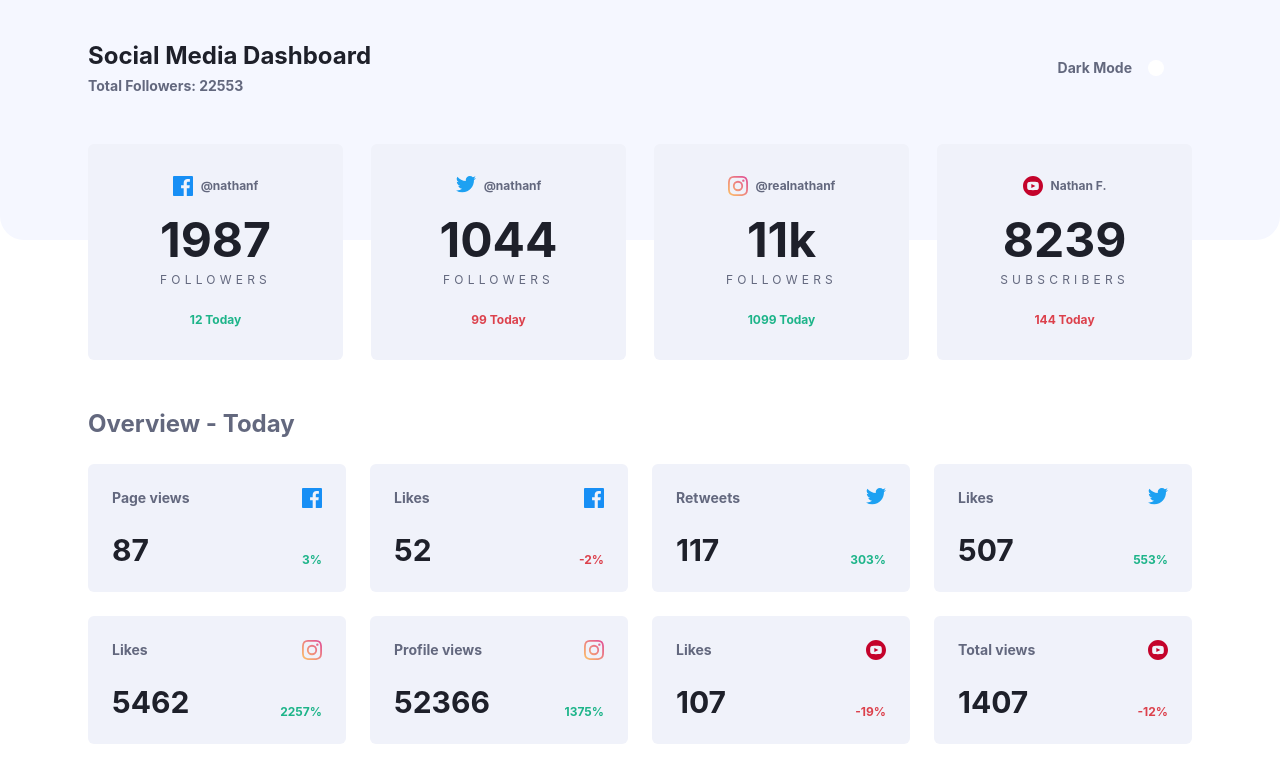
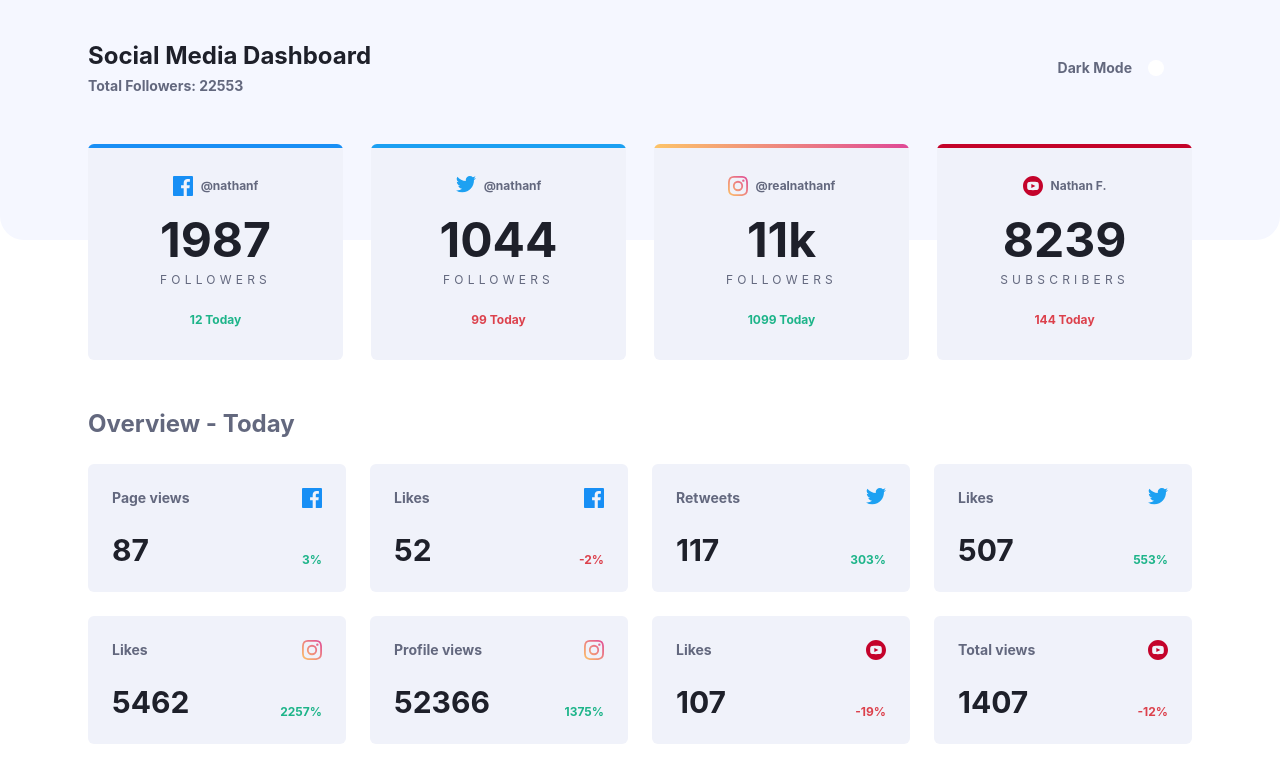
Before and after one commit to gabriel-lavilledevaure/BUT3_Crea_S5_26-TP1, a React (Vite) app: page / in a window 1280 px wide. Shown: the top 782 px of the page. Built offline with nearby package versions, Linux system fonts and the light colour scheme.

Commit message:
Update border

```diff
--- a/src/App.jsx
+++ b/src/App.jsx
@@ -1,4 +1,4 @@
-import { useEffect, useState } from "react";
+import { useState } from "react";
 
 import Social from "./components/Social";
 import SocialDetails from "./components/SocialDetails";
@@ -7,15 +7,13 @@ import data from "./data/data";
 
 function App() {
   const [darkMode, setDarkMode] = useState(false);
+
   const totalFollowers = data.reduce((total, card) => total + card.total, 0);
 
-  useEffect(() => {
-    document.documentElement.classList.toggle("dark", darkMode);
-  }, [darkMode]);
-
   return (
-    <main className="bg-background text-text-primary relative min-h-screen">
-      {/* Fond supérieur */}
+    <main
+      className={`${darkMode ? "dark" : ""} bg-background text-text-primary relative min-h-screen`}
+    >
       <div className="bg-top-background absolute top-0 left-0 h-60 w-full rounded-b-3xl" />
 
       <div className="relative mx-auto w-full max-w-6xl px-6 py-10">
--- a/src/components/Social.jsx
+++ b/src/components/Social.jsx
@@ -1,16 +1,19 @@
 function Social({ platform, icon, user, total, today }) {
   const borderColor = {
-    facebook: "bg-facebook",
-    twitter: "bg-twitter",
-    instagram: "bg-instagram",
-    youtube: "bg-youtube",
+    Facebook: "bg-facebook",
+    Twitter: "bg-twitter",
+    Instagram: "bg-instagram",
+    YouTube: "bg-youtube",
   };
 
   const isPositive = today >= 0;
 
   return (
     <article className="bg-card relative flex h-54 flex-col items-center justify-center overflow-hidden rounded-md px-6">
-      <div className="absolute top-0 left-0 h-1 w-full" />
+      <div
+        className={`absolute top-0 left-0 h-1 w-full ${borderColor[platform]}`}
+        x
+      />
 
       <div className="mb-5 flex items-center gap-2">
         <img className="h-5 w-5" src={icon} alt={`${platform} icon`} />
```
